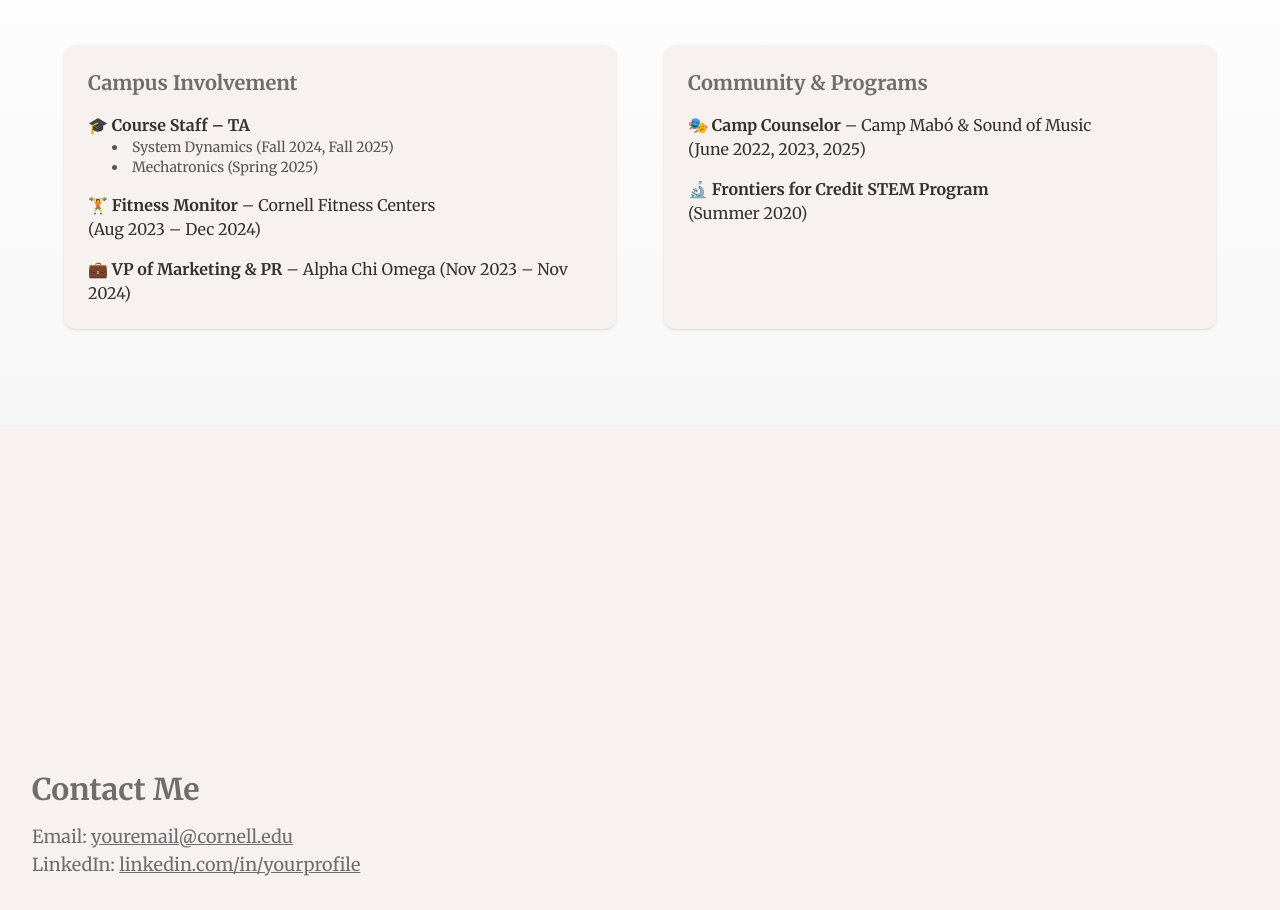
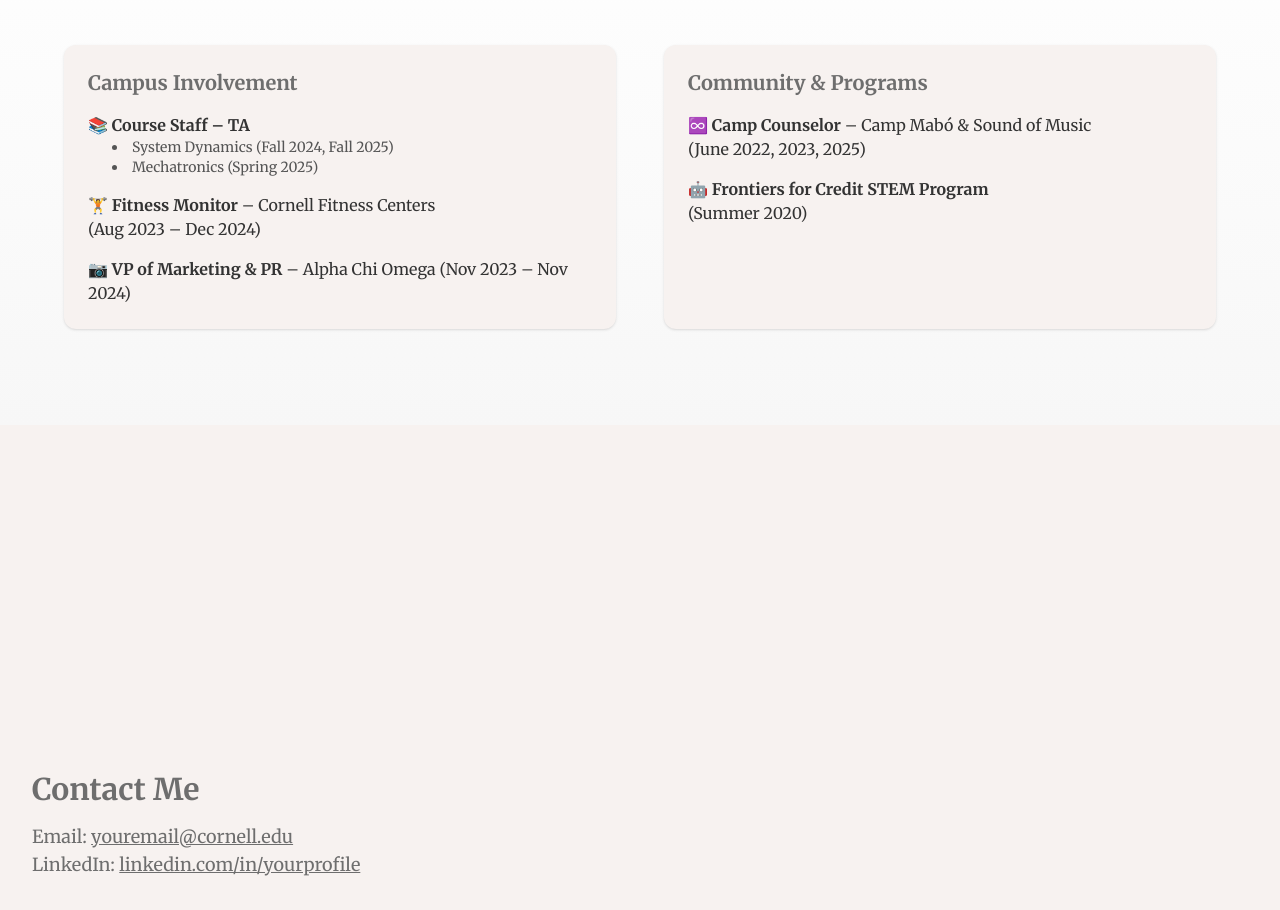
Before and after one commit to aleirasanchez/portfolio, a plain HTML site: page index.html in a window 1280 px wide. Shown: the part 2195-3105 px from the top of the page. Drawn offline with nearby package versions, Linux system fonts and the light colour scheme.

Commit message:
Update index.html

```diff
--- a/index.html
+++ b/index.html
@@ -297,14 +297,14 @@
         <div class="bg-[#F7F2F0] rounded-xl p-6 shadow">
           <h3 class="text-xl font-semibold mb-4 text-[#6E6E6E]">Campus Involvement</h3>
           <ul class="space-y-4 text-[#333333]">
-            <li>🎓 <strong>Course Staff – TA</strong><br>
+            <li>📚 <strong>Course Staff – TA</strong><br>
               <ul class="list-disc list-inside ml-6 text-sm text-[#555555]">
                 <li>System Dynamics (Fall 2024, Fall 2025)</li>
                 <li>Mechatronics (Spring 2025)</li>
               </ul>
             </li>
             <li>🏋️ <strong>Fitness Monitor</strong> – Cornell Fitness Centers<br>(Aug 2023 – Dec 2024)</li>
-            <li>💼 <strong>VP of Marketing & PR</strong> – Alpha Chi Omega (Nov 2023 – Nov 2024)</li>
+            <li>📷 <strong>VP of Marketing & PR</strong> – Alpha Chi Omega (Nov 2023 – Nov 2024)</li>
           </ul>
         </div>
 
@@ -312,8 +312,8 @@
         <div class="bg-[#F7F2F0] rounded-xl p-6 shadow">
           <h3 class="text-xl font-semibold mb-4 text-[#6E6E6E]">Community & Programs</h3>
           <ul class="space-y-4 text-[#333333]">
-            <li>🎭 <strong>Camp Counselor</strong> – Camp Mabó & Sound of Music<br>(June 2022, 2023, 2025)</li>
-            <li>🔬 <strong>Frontiers for Credit STEM Program</strong><br>(Summer 2020)</li>
+            <li>♾️ <strong>Camp Counselor</strong> – Camp Mabó & Sound of Music<br>(June 2022, 2023, 2025)</li>
+            <li>🤖 <strong>Frontiers for Credit STEM Program</strong><br>(Summer 2020)</li>
           </ul>
         </div>
 
```
